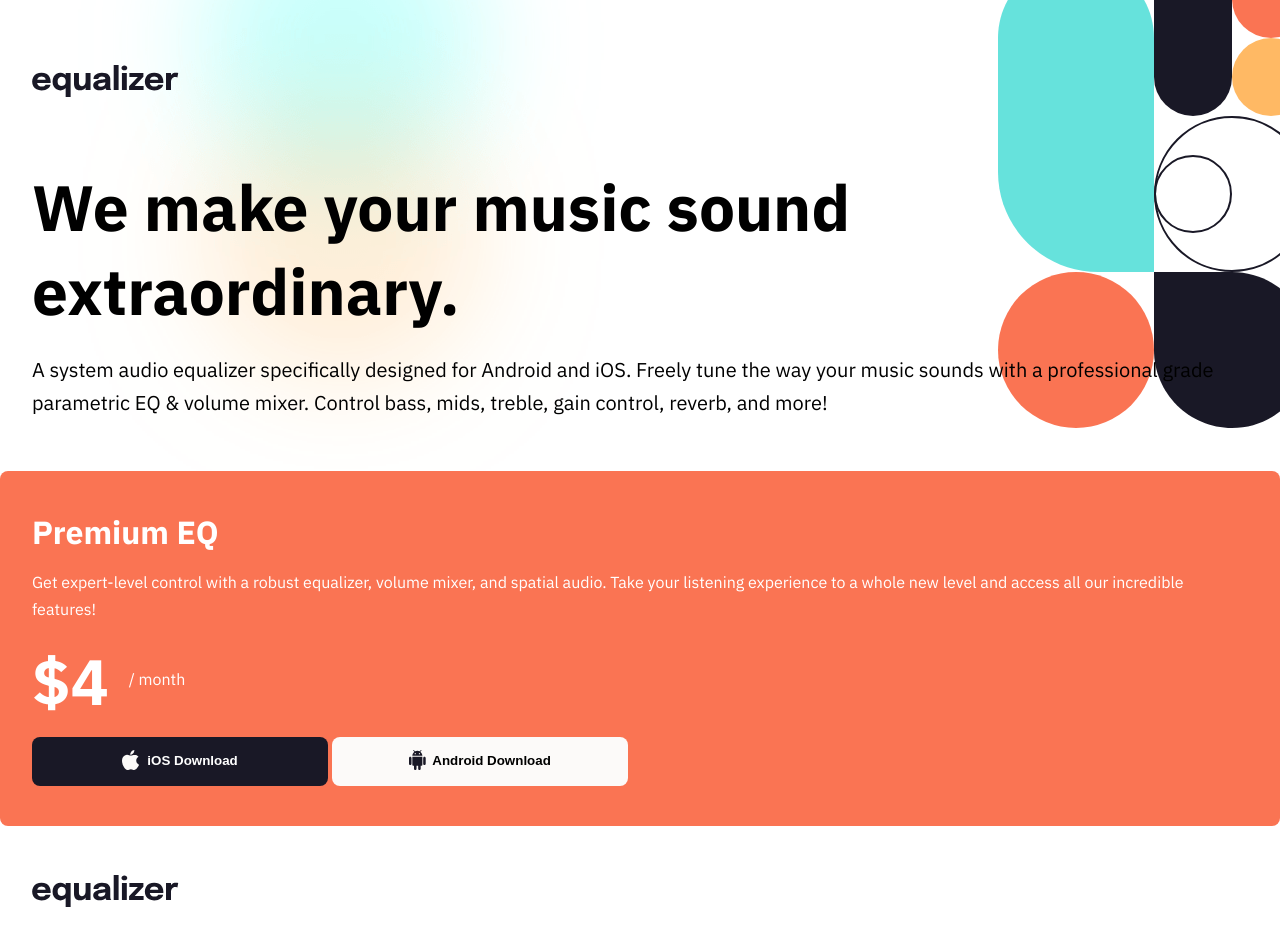
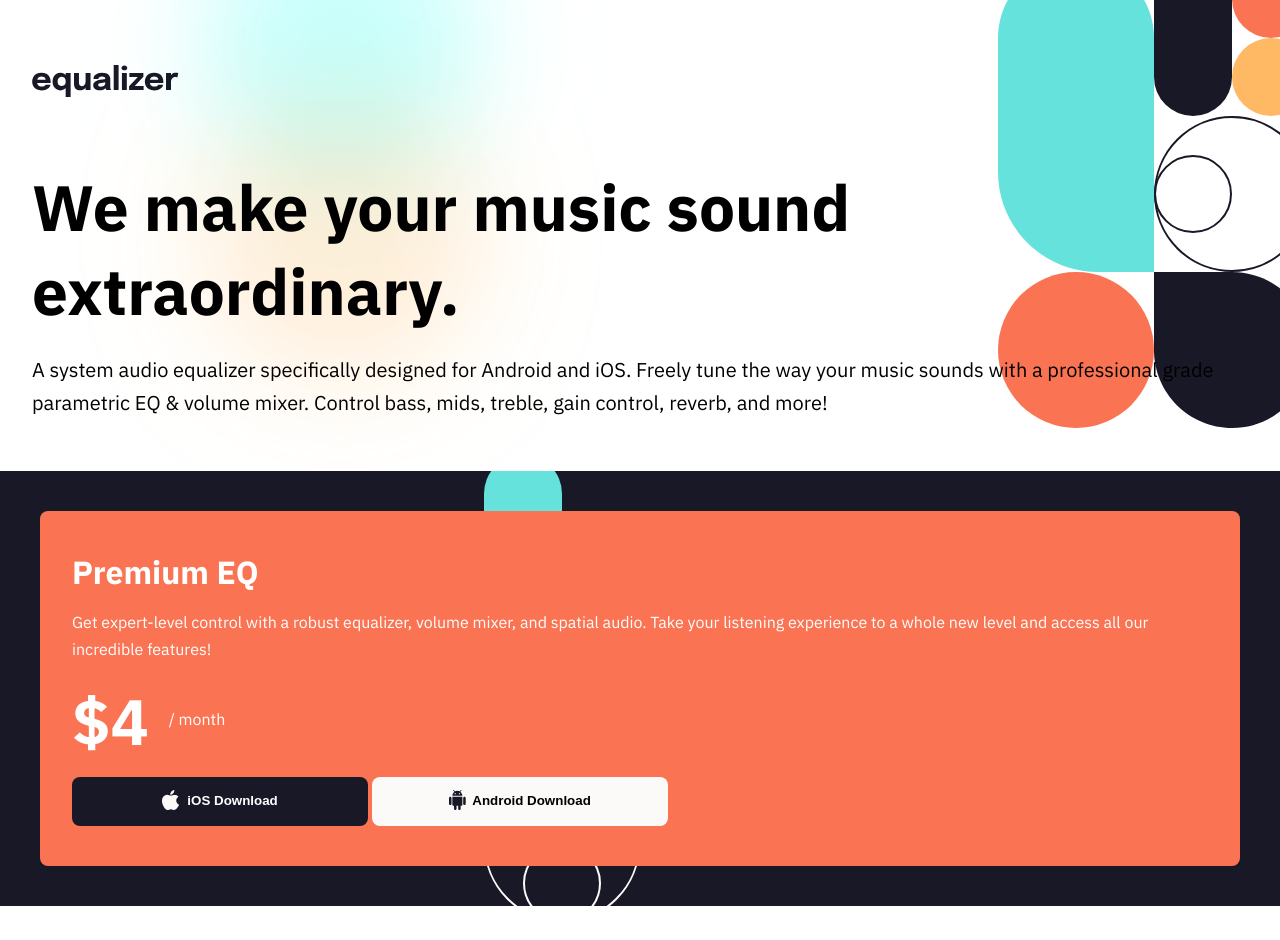
Before and after one commit to nmrabet/Equalizr-landing-page, a plain HTML site: page index.html in a window 1280 px wide. Shown: the top 940 px of the page. Drawn offline with Linux system fonts and the light colour scheme.

Commit message:
Add background pattern

```diff
--- a/style.css
+++ b/style.css
@@ -45,12 +45,22 @@ body {
   font-size: var(--fs-small);
 }
 
+main {
+  background: url(./assets/bg-pattern-2.svg);
+  background-position: center;
+  background-repeat: no-repeat;
+  background-color: #191826;
+  padding: 2.5em;
+}
+
 .card-container {
   background-color: var(--clr-orange);
   color: #fff;
   padding: 2.5em 2em;
   border-radius: 8px;
 }
+
+
 
 .card--title {
   font-size: var(--fs-xmedium);
```
